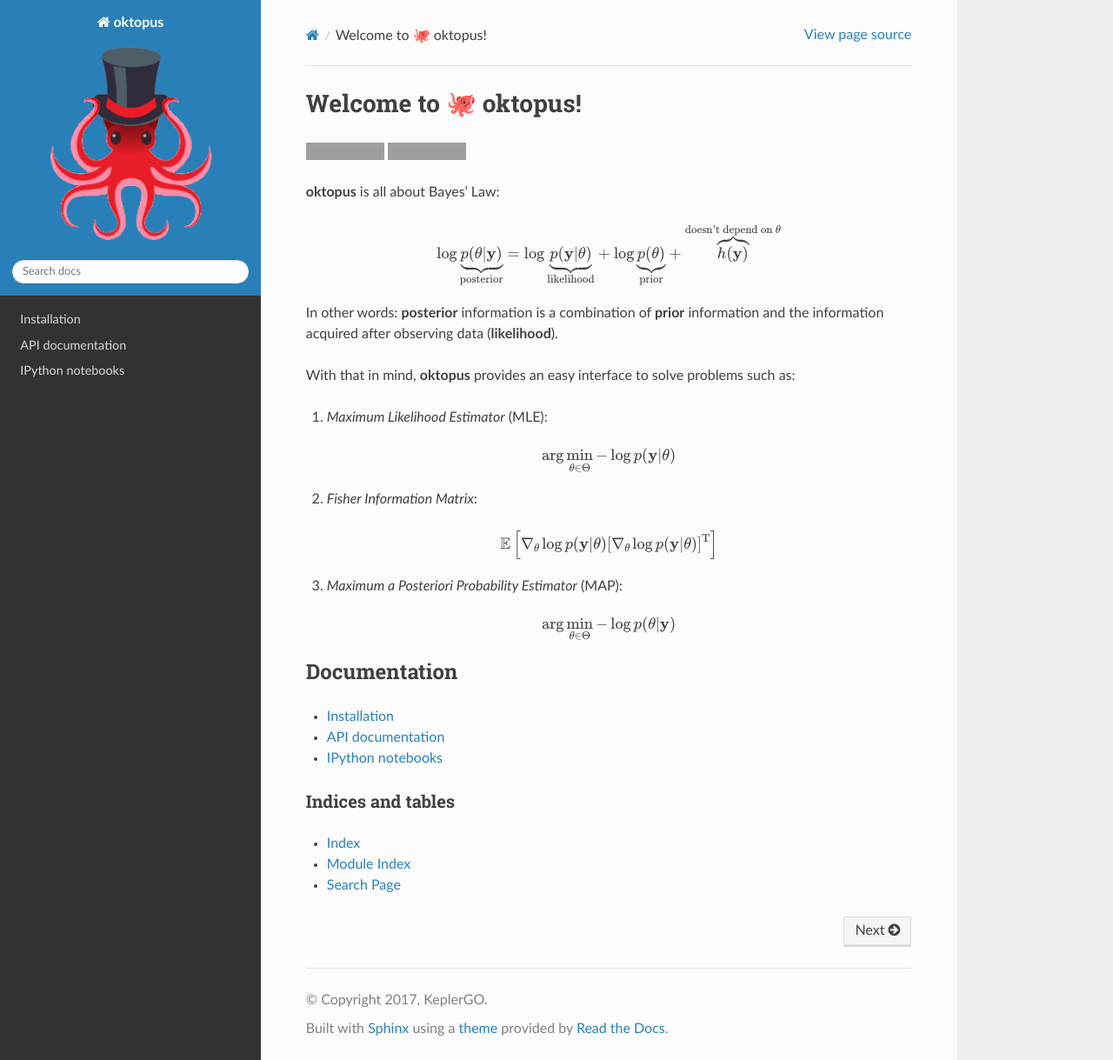
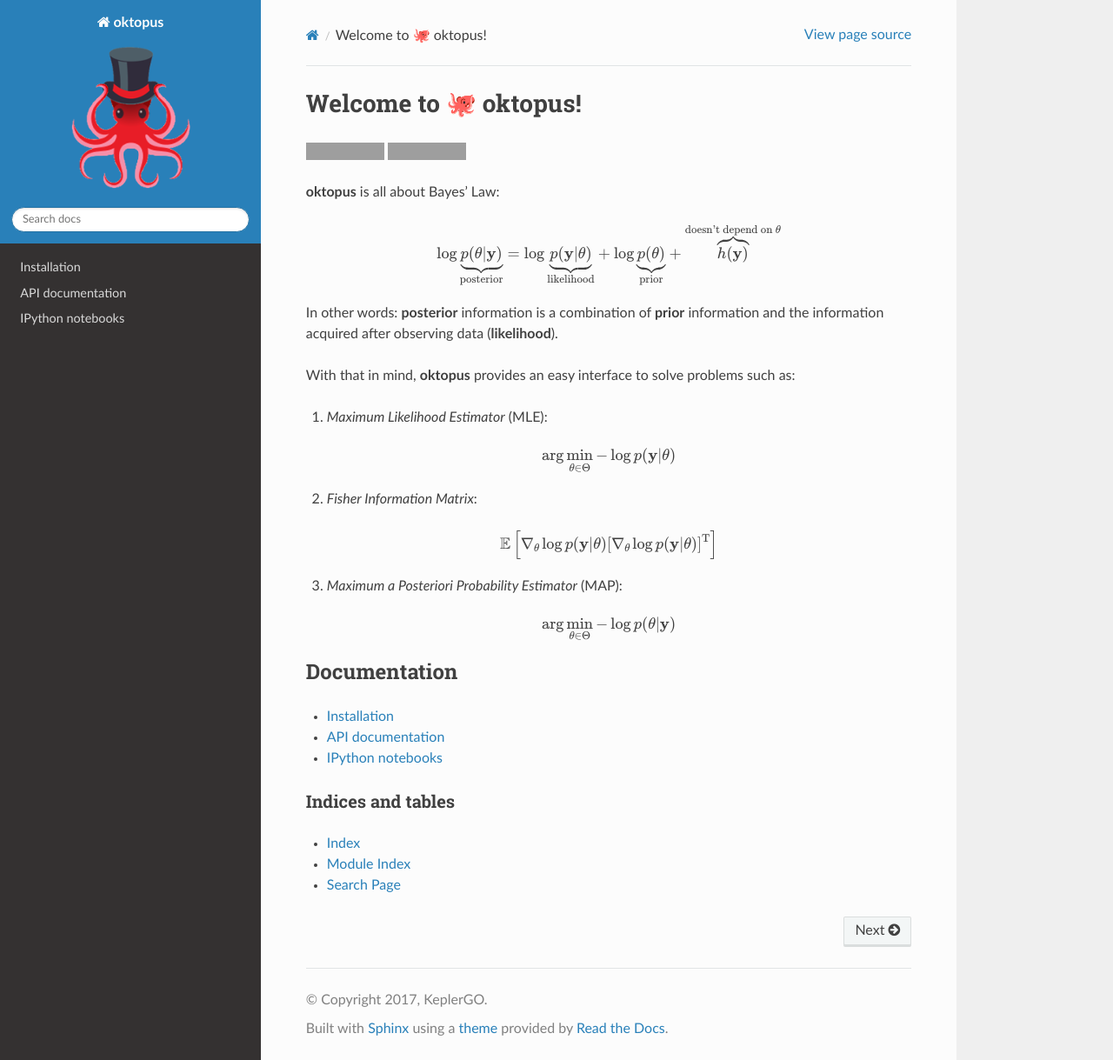
Before and after one commit to KeplerGO/oktopus, a Sphinx documentation site: the page built from docs/source/index.rst, in a window 1280 px wide and 1219 px high. Shown: the whole window at 87% size. Built offline with Sphinx 7.4.7 and the Read the Docs theme 2.0.0, drawn with Linux system fonts in a browser that asks for light colours; pages that are not in the unit, such as notebooks, are missing from menus; grey boxes are pictures that could not be loaded.

Commit message:
update logo

```diff
--- a/docs/source/conf.py
+++ b/docs/source/conf.py
@@ -97,7 +97,7 @@
 #
 html_theme = 'sphinx_rtd_theme'
 html_theme_path = [sphinx_rtd_theme.get_html_theme_path()]
-html_logo = '_static/oktopus-chedges-logo.png'
+html_logo = '_static/oktopus-logo.png'
 
 # Theme options are theme-specific and customize the look and feel of a theme
 # further.  For a list of options available for each theme, see the
```
Also changed, not shown: docs/source/_static/oktopus-chedges-logo.png (deleted), docs/source/_static/oktopus-logo.png (added).
